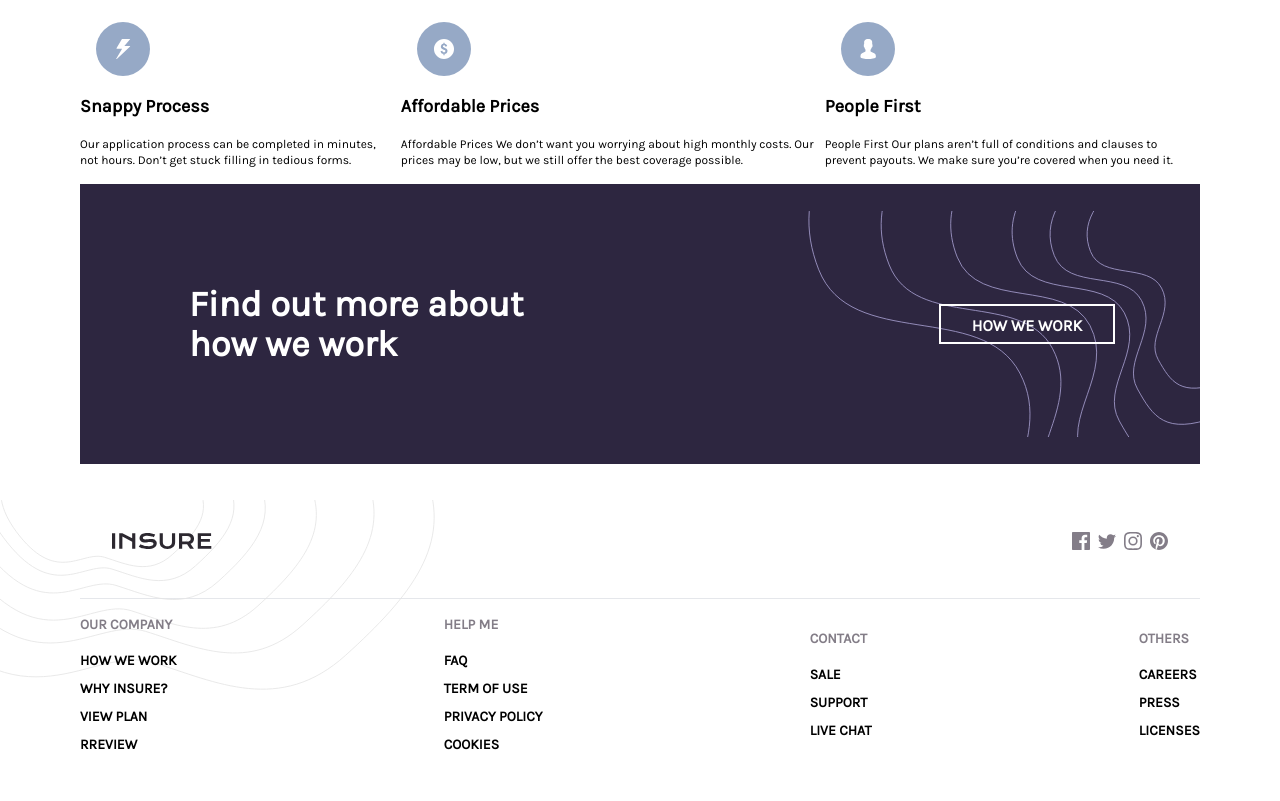
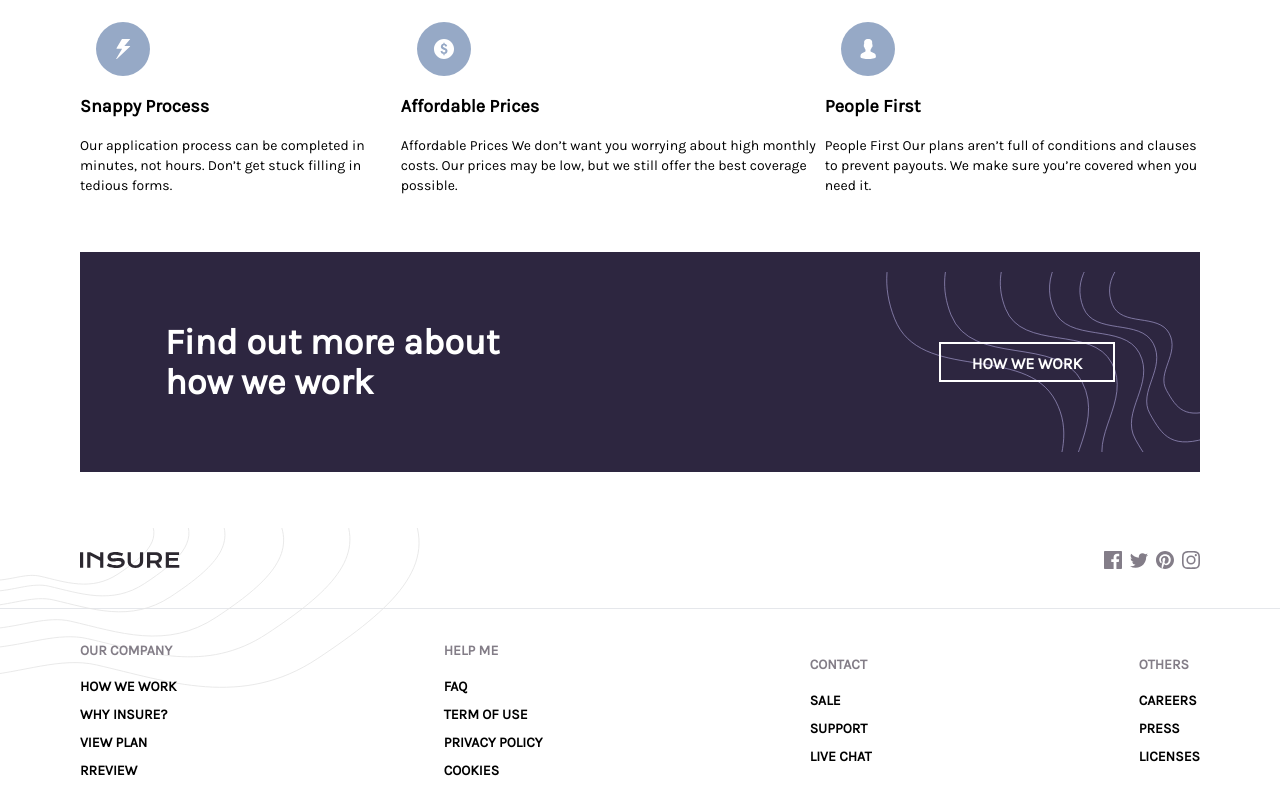
Before and after one commit to theisolatedmonk/insure-landing-page-master, a Next.js app: page / in a window 1280 px wide. Shown: the part 700-1501 px from the top of the page. Before the commit the page ends 1475 px from the top, so only its background shows below. Built offline with nearby package versions, Linux system fonts and the light colour scheme.

Commit message:
background patterns adjusted

```diff
--- a/app/components/Benefit.tsx
+++ b/app/components/Benefit.tsx
@@ -13,7 +13,7 @@ const benefitData = [
 
 export default function Benefit() {
     return (
-        <div className='flex flex-col gap-10 font-Karla sm:mt-28 sm:items-start items-center sm:px-20 p-[70px] sm:p-0'>
+        <div className='flex flex-col gap-10 font-Karla mt-28 sm:items-start items-center sm:px-20 p-[40px] sm:p-0 '>
             <hr className=' w-[30%] bg-white' />
             <p className="text-3xl font-bold ">We’re different</p>
             <div className="sm:flex w-full sm:gap-2 gap-4 flex-row items-center">
@@ -23,7 +23,7 @@ export default function Benefit() {
                         <Image src={item.src} alt={item.alt} className='p-4' />
                         <div className="flex flex-col gap-4">
                             <p className="font-bold text-lg">{item.heading}</p>
-                            <p className="text-xs">{item.paragraph}</p>
+                            <p className="text-sm">{item.paragraph}</p>
                         </div>
                     </div>
 
--- a/app/components/Footer.tsx
+++ b/app/components/Footer.tsx
@@ -10,16 +10,17 @@ import iconPinterest from '@/public/images/icon-pinterest.svg';
 import iconTwitter from '@/public/images/icon-twitter.svg';
 import Link from 'next/link';
 import bgPatternFooterDesktop from '@/public/images/bg-pattern-footer-desktop.svg';
+import bgPatternMobileNav from '@/public/images/bg-pattern-mobile-nav.svg';
 
 const SocialMediaIcon = [
     { src: iconFacebook, alt: 'Facebook', href: '#' },
     {
         src: iconTwitter, alt: 'Twitter', href: '#'
     },
-
+    { src: iconPinterest, alt: 'Pinterest', href: '#' },
     { src: iconInstagram, alt: 'Instagram', href: '#' },
 
-    { src: iconPinterest, alt: 'Pinterest', href: '#' }]
+]
 
 
 
@@ -42,21 +43,29 @@ const FooterDetails = [
 ]
 export default function Footer() {
     return (
-        <div className='flex flex-col gap-4 text-sm font-bold py-5 px-20 ' >
-            <Image src={bgPatternFooterDesktop} alt={'PatternFooterDesktop'} width={100} height={100} className='absolute left-0 w-[35%] z-0 lg:w-[34%]' />
-            <div className="flex justify-between items-center sm:flex-row flex-col gap-6  p-8">
-                <div className="flex justify-between items-center z-30 ">
+        <div className='flex flex-col gap-4 text-sm font-bold py-5   mt-5 relative mb-5 ' >
+
+            <Image src={bgPatternFooterDesktop} alt={'PatternFooterDesktop'} width={200} height={200} className='absolute sm:-left-20 h-40  z-0 sm:w-[500px]  w-[700px] top-5     hidden  sm:flex' />
+
+            <div className="flex sm:justify-between
+            justify-center
+            items-center sm:flex-row flex-col gap-6 overflow-hidden  p-0 relative w-full h-36 sm:h-16">
+                <Image src={bgPatternFooterDesktop} alt={'PatternFooterDesktop'} width={200} height={200} className='absolute sm:hidden h-40  z-0   w-[700px] bottom-10   flex -left-7' />
+
+                <div className="flex justify-between items-center z-40 sm:p-20">
                     <Link href={'/'}><Image src={logo} alt={'logo'} width={100} height={100} className='' />
                     </Link>
                 </div>
-                <div className="flex gap-2 items-center">
+                <div className="flex gap-2 items-center z-40 sm:p-20">
                     {SocialMediaIcon.map((item) => (
                         <Link href={item.href} > <Image src={item.src} alt={item.alt} width={18} height={18} className='' /></Link>
                     ))}
                 </div>
+
             </div>
-            <hr className='w-full  ' />
-            <div className="flex justify-between z-20 items-center sm:flex-row flex-col gap-6 ">
+            <hr className='w-full   ' />
+
+            <div className="flex justify-between z-20 items-center sm:flex-row flex-col gap-6 sm:px-20 mt-4">
                 {FooterDetails.map((item, index) => (
                     <div key={index} className="flex  gap-4 flex-col sm:items-start items-center">
 
--- a/app/components/HeroSection.tsx
+++ b/app/components/HeroSection.tsx
@@ -7,7 +7,8 @@ import bgPatternIntroLeftDesktop from '@/public/images/bg-pattern-intro-left-des
 import bgPatternIntroLeftMobile from '@/public/images/bg-pattern-intro-left-mobile.svg';
 import bgPatternIntroRightDesktop from '@/public/images/bg-pattern-intro-right-desktop.svg';
 import bgPatternIntroRightMobile from '@/public/images/bg-pattern-intro-right-mobile.svg';
-import bgPatternMobileNav from '@/public/images/bg-pattern-mobile-nav.svg';
+// import bgPatternMobileNav from '@/public/images/bg-pattern-mobile-nav.svg';
+
 type Props = {}
 
 export default function HeroSection({ }: Props) {
@@ -16,8 +17,8 @@ export default function HeroSection({ }: Props) {
             <div className="flex flex-col sm:pl-10 sm:w-[60%] gap-5  w-full sm:bg-none  ">
                 <hr className=' w-[30%] bg-white sm:flex hidden' />
                 <Image src={imageIntroMobile} alt={''} className='sm:hidden flex w-full h-full' width={255} height={255} />
-                <div className="flex flex-col px-9 sm:px-0 gap-8 items-center sm:items-start bg-DarkViolet py-8 sm:py-0">
-                    <p className="text-5xl font-bold sm:pr-16 sm:text-start text-center  px-8 sm:p-0"> Humanizing your insurance</p>
+                <div className="flex flex-col px-5 sm:px-0 gap-8 items-center sm:items-start bg-DarkViolet py-24 sm:py-0">
+                    <p className="text-5xl font-bold sm:pr-16 sm:text-start text-center   sm:p-0"> Humanizing your insurance</p>
                     <p className="text-sm sm:text-start text-center  px-8 sm:p-0">
                         Get your life insurance coverage easier and faster. We blend our expertise and technology to help you find the plan that’s right for you. Ensure you and your loved ones are protected.
                     </p>
@@ -29,6 +30,8 @@ export default function HeroSection({ }: Props) {
 
             <Image src={bgPatternIntroRightDesktop} alt={''} className='absolute right-0 z-20 -top-6 sm:flex hidden' width={255} height={255} />
 
+            <Image src={bgPatternIntroLeftMobile} alt={'PatternFooterDesktop'} width={100} height={100} className='absolute left-0 w-[45%] z-30 lg:w-[34%] top-[450px] sm:hidden flex ' />
+
 
 
         </div>
--- a/app/page.tsx
+++ b/app/page.tsx
@@ -5,7 +5,7 @@ import bgPatternHowWeWorkDesktop from '@/public/images/bg-pattern-how-we-work-de
 import bgPatternHowWeWorkMobile from '@/public/images/bg-pattern-how-we-work-mobile.svg';
 import bgPatternIntroLeftDesktop from '@/public/images/bg-pattern-intro-left-desktop.svg';
 import bgPatternIntroLeftMobile from '@/public/images/bg-pattern-intro-left-mobile.svg';
-import bgPatternIntroRightDesktop from '@/public/images/bg-pattern-intro-right-desktop.svg';
+// import bgPatternIntroRightDesktop from '@/public/images/bg-pattern-intro-right-desktop.svg';
 import bgPatternIntroRightMobile from '@/public/images/bg-pattern-intro-right-mobile.svg';
 import bgPatternMobileNav from '@/public/images/bg-pattern-mobile-nav.svg';
 
@@ -29,24 +29,32 @@ export default function Home() {
         <HeroSection />
       </div>
 
+      <div className="flex flex-col mt-56 sm:mt-0 lg:mt-0 items-center sm:mb-8 lg:mb-10"> <Benefit /></div>
 
-      <Benefit />
 
       {/* <Image src={bgPatternHowWeWorkDesktop} alt={''} /> */}
       <div className="flex flex-col sm:px-20">
-        <div className="bg-DarkViolet  w-full   flex  text-white items-center  sm:px-20  relative lg:py-[76px] sm:py-[25px]  lg:px-[85px] z-10">
-          <Image src={bgPatternHowWeWorkDesktop} alt={'PatternFooterDesktop'} width={100} height={100} className='absolute right-0 w-[35%] sm:flex hidden ' />
+
+        <div className="bg-DarkViolet  w-full   flex  text-white items-center  sm:px-20  relative  lg:py-[70px] sm:py-[48px]  lg:px-[85px] z-10">
+
+          <Image src={bgPatternHowWeWorkDesktop} alt={'PatternFooterDesktop'} width={100} height={100} className='absolute right-0 w-[40%] sm:flex hidden  xl:w-[28%]' />
+
+          <Image src={bgPatternHowWeWorkMobile} alt={'PatternFooterDesktop'} width={100} height={100} className='absolute right-0 w-[55%] sm:hidden  flex ' />
           <div className="flex flex-col sm:flex-row w-full items-center sm:justify-between  text-center sm:text-start py-16  sm:py-0 ">
-            <p className=" text-5xl sm:text-4xl font-bold  sm:w-96 sm:p-6 p-12 w-full ">
+            <p className=" text-5xl sm:text-4xl font-bold  sm:w-96 sm:p-0 p-8 w-full ">
               Find out more about how we work
             </p>
             <button className=' border-2 border-white  h-10  text-center hover:text-DarkViolet hover:bg-white font-bold p-2 z-20 w-44'> HOW WE WORK</button>
           </div>
         </div>
       </div>
-      <Image src={bgPatternIntroLeftDesktop} alt={''} className='absolute left-0 z-20 top-[360px] lg:top-[300px]  sm:flex hidden ' width={100} height={100} />
+
+      <Footer />
+
+      <Image src={bgPatternIntroLeftDesktop} alt={''} className='absolute left-0 z-20 top-[360px] xl:top-[300px]  sm:flex hidden ' width={100} height={100} />
       <Image src={imageIntroDesktop} alt={''} className='absolute right-[90px] top-40 sm:flex hidden' width={320} height={320} />
-      <Footer />
+
+      <Image src={bgPatternIntroRightMobile} alt={''} className='absolute right-0 z-20 top-[890px] sm:hidden  flex' width={125} height={125} />
     </div>
   )
 }
```
